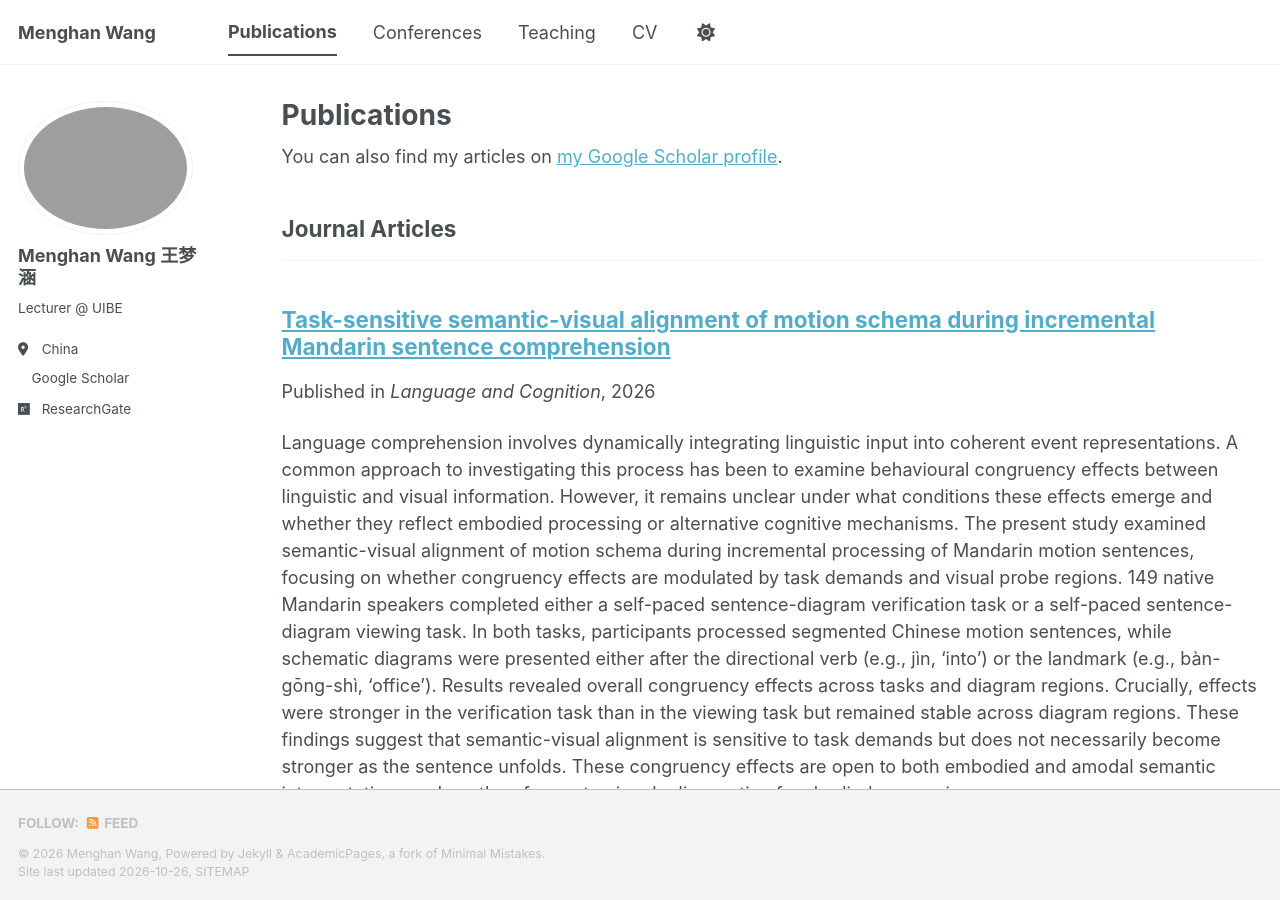
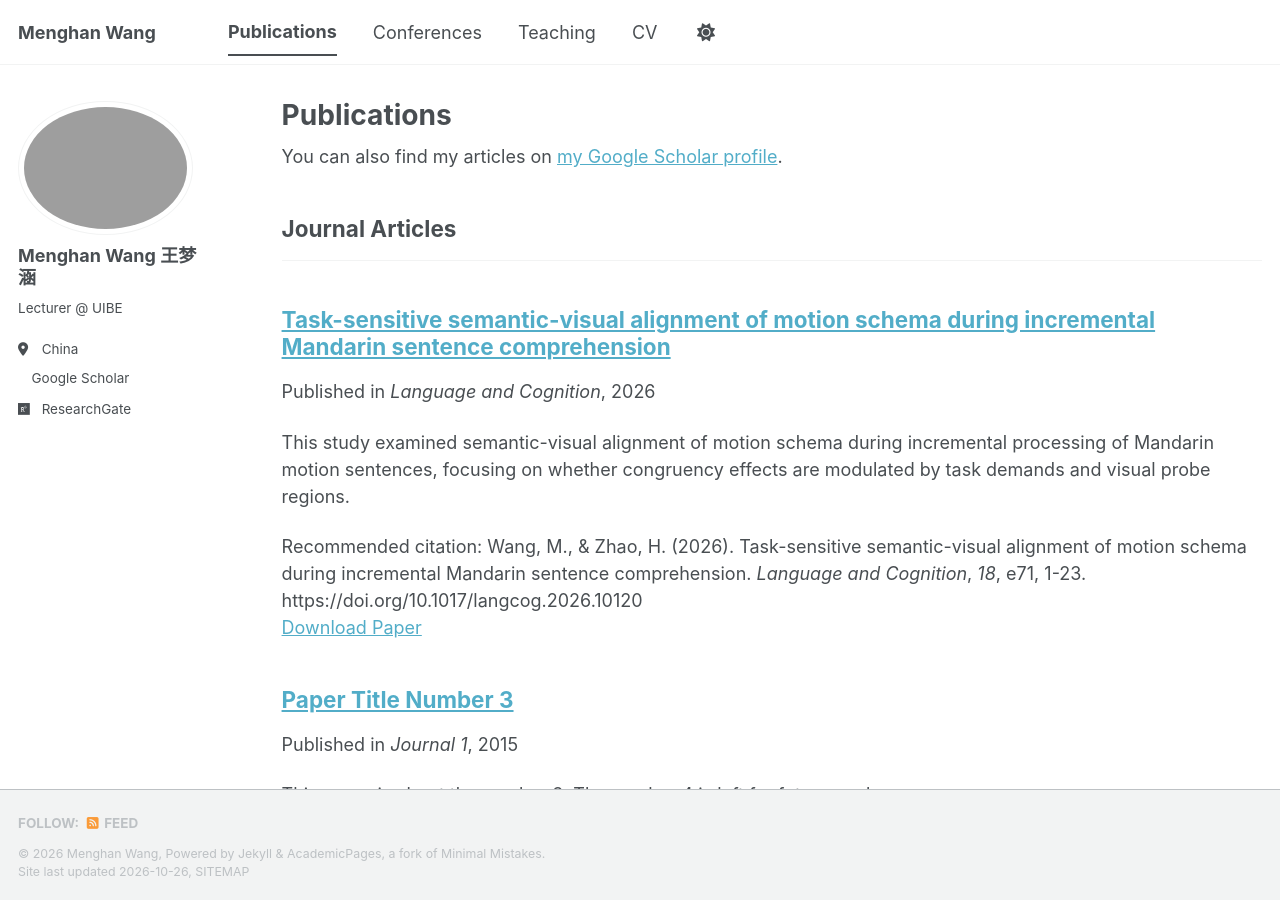
Before and after one commit to menghan120/menghan.github.io, a Jekyll site: the page built from _pages/publications.html, in a window 1280 px wide and 900 px high. Built offline with Jekyll 4.4.1, drawn with Linux system fonts in a browser that asks for light colours; a script bundle is joined from its source files by our own code; a style sheet for code colours, icons or effects is not loaded; part of the change alters nothing that is shown.

Commit message:
Add excerpt to paper metadata
Updated excerpt to provide a summary of the study's focus on semantic-visual alignment in Mandarin sentence processing.

```diff
--- a/_publications/2009-10-01-paper-title-number-1.md
+++ b/_publications/2009-10-01-paper-title-number-1.md
@@ -3,7 +3,7 @@ title: "Task-sensitive semantic-visual alignment of motion schema during increme
 collection: publications
 category: manuscripts
 permalink: /publication/2009-10-01-paper-title-number-1
-excerpt: #
+excerpt: 'This study examined semantic-visual alignment of motion schema during incremental processing of Mandarin motion sentences, focusing on whether congruency effects are modulated by task demands and visual probe regions.'
 date: 2026-10-23
 venue: 'Language and Cognition'
 slidesurl: #
```
